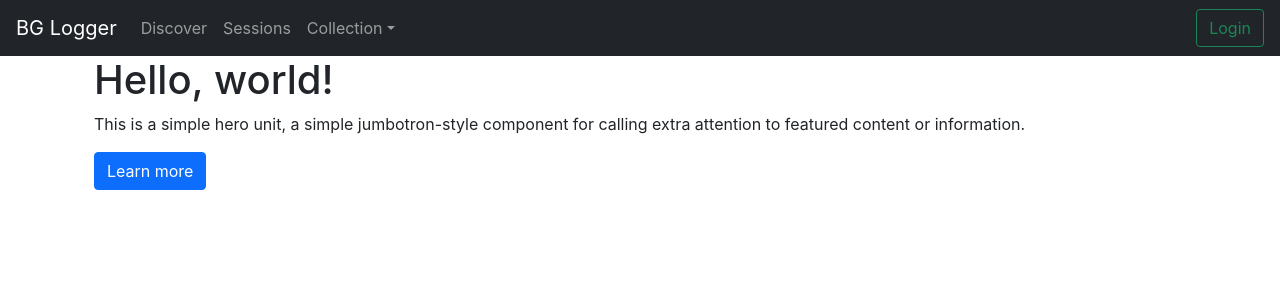
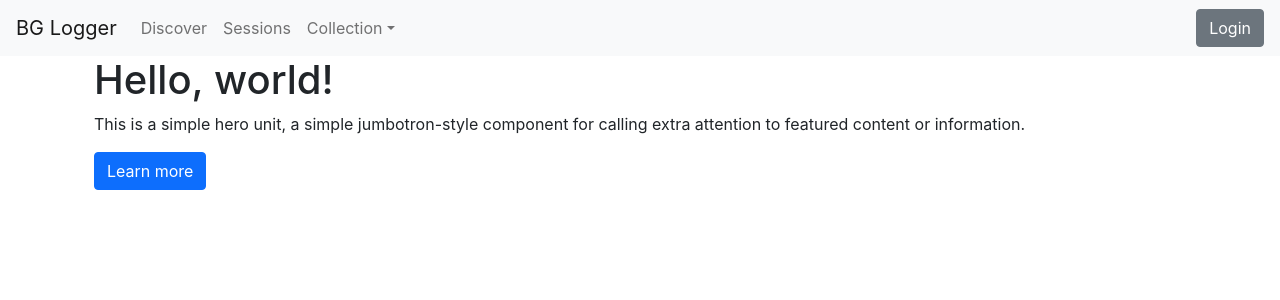
Before and after one commit to wtwerner/bg-logger-frontend, a React (Create React App) app: page / in a window 1280 px wide. Shown: the top 300 px of the page. Built offline with nearby package versions, Linux system fonts and the light colour scheme; no server answers.

Commit message:
Style navbar

```diff
--- a/src/components/Navbar.js
+++ b/src/components/Navbar.js
@@ -7,14 +7,14 @@ import { Link } from 'react-router-dom'
 const GlobalNavbar = ({ logout, currentUser }) => {
     const authButton = () => {
         if (currentUser === null) {
-            return <Button variant="outline-success" as={Link} to="/login">Login</Button>
+            return <Button variant="secondary" as={Link} to="/login">Login</Button>
         } else {
-            return <Button variant="outline-success" onClick={ logout }>Logout</Button>
+            return <Button variant="secondary" onClick={ logout }>Logout</Button>
         }
     }
 
     return (
-        <Navbar collapseOnSelect expand="sm" bg="dark" variant="dark">
+        <Navbar collapseOnSelect expand="sm" bg="light" variant="light" >
             <Navbar.Brand as={Link} to="/" className="mx-3">BG Logger</Navbar.Brand>
             <Navbar.Toggle aria-controls="responsive-navbar-nav" />
             <Navbar.Collapse id="responsive-navbar-nav">
```
